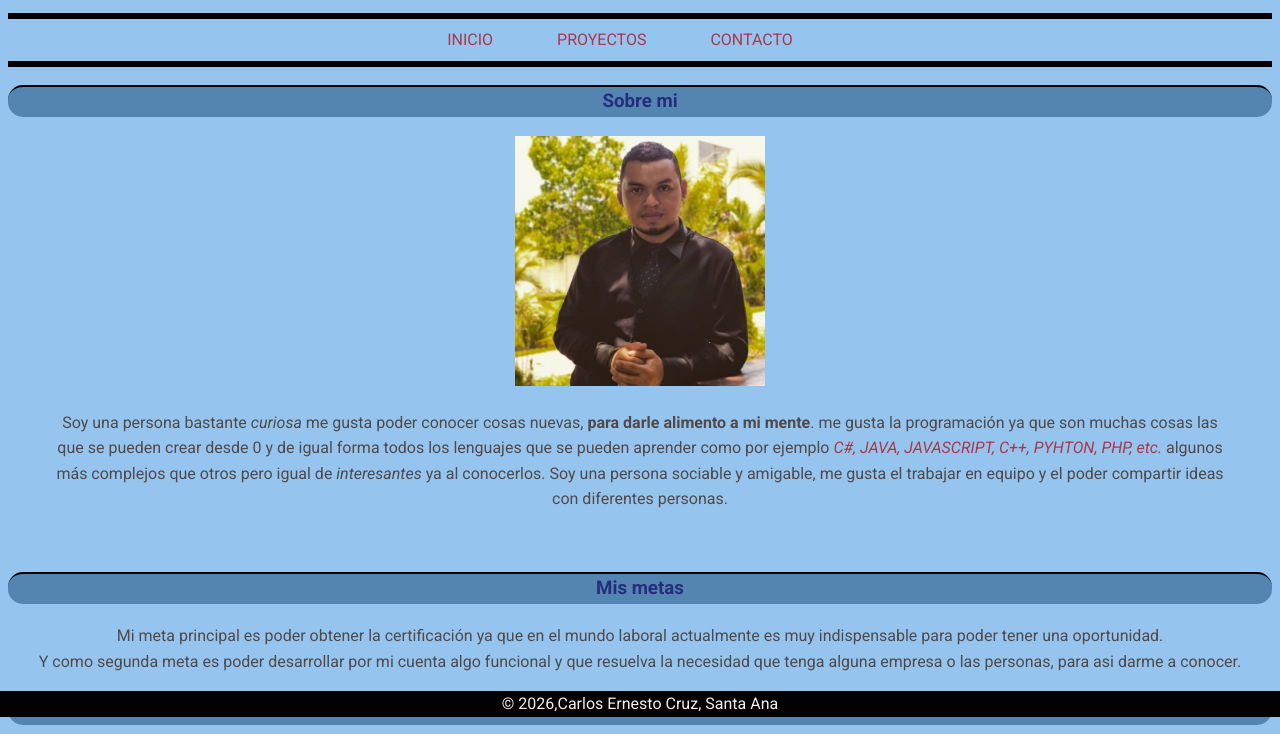
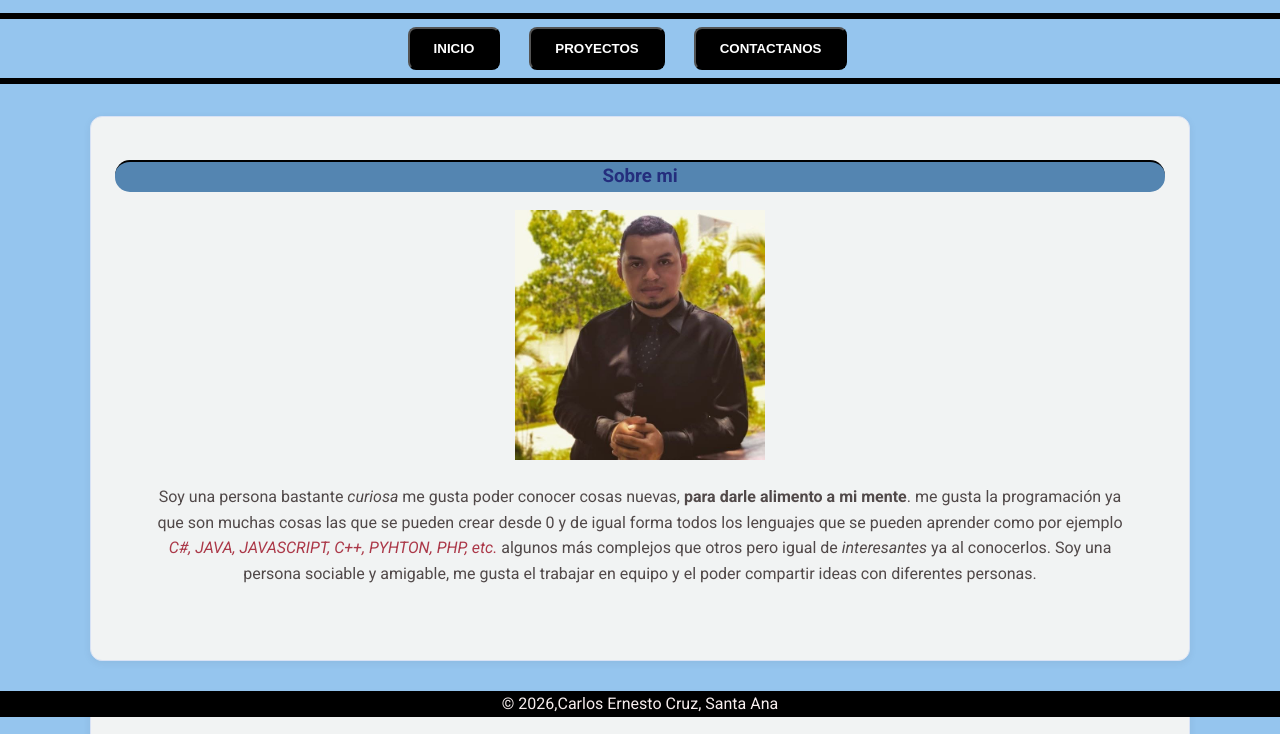
Before and after one commit to cruzclavell/mi-portafolio, a plain HTML site: page index.html in a window 1280 px wide. Shown: the part 83-817 px from the top of the page. Drawn offline with Linux system fonts and the light colour scheme; a web font is replaced by a local one.

Commit message:
Aplica modelo de caja, tarjetas y botones

```diff
--- a/css/estilos.css
+++ b/css/estilos.css
@@ -1,3 +1,8 @@
+    /* Primeras reglas de tu archivo */
+    *, *::before, *::after { box-sizing: border-box; }
+    body { margin: 0; }
+    img { max-width: 100%; height: auto; }
+    /* Valores abreviados */
 :root {
     /*Paleta del sitio*/
     --primario: #242e7d;
@@ -29,14 +34,10 @@ h1, h2, h3 {
 a {
     color: var(--secundario);
     text-decoration: none;
-    padding: 10px;
 }
 
 a:hover {
-    color: var(--acento2);
     text-decoration: underline;
-    background-color: var(--acento);
-    border-radius: 14px;
 }
 
 .destacado {
@@ -82,3 +83,39 @@ main table {
 main table td, main table th {
     border: 1px solid black;
 }
+
+.contenedor {
+    width: 90%;
+    max-width: 1100px; /* nunca más ancho que esto */
+    margin: 0 auto; /* centrado horizontal */
+}
+
+.tarjeta{
+    background: #f1f3f3;
+    padding: 1.5rem;
+    border: 1px solid #D8E2F5;
+    border-radius: 12px;
+    margin-bottom: 1.5rem;
+    box-shadow: 0 2px 8px rgba(0, 0, 0, 0.06);
+    margin-top: 2rem;
+}
+
+.boton {
+    display: inline-block;
+    padding: 0.75rem 1.5rem;
+    background: var(--acento);
+    color: #FFFFFF;
+    border-radius: 8px;
+    font-weight: 600;
+    margin-right: 25PX;
+}
+
+.boton:hover { background: #5485b1; }
+
+p{
+    margin-bottom: 1.5rem;
+}
+
+form {
+    display: inline-block;
+}
--- a/index.html
+++ b/index.html
@@ -1,29 +1,40 @@
 <!DOCTYPE html>
 <html lang="es">
+
 <head>
     <meta charset="UTF-8">
     <meta name="viewport" content="width=device-width, initial-scale=1.0">
     <title>Index</title>
     <link rel="preconnect" href="https://fonts.googleapis.com">
     <link rel="preconnect" href="https://fonts.gstatic.com" crossorigin>
-    <link href="https://fonts.googleapis.com/css2?family=Roboto:ital,wght@0,100..900;1,100..900&display=swap" rel="stylesheet">
-    <link href="https://fonts.googleapis.com/css2?family=Roboto:ital,wght@0,100..900;1,100..900&family=Science+Gothic:wght@100..900&display=swap" rel="stylesheet">
-    <link href="https://fonts.googleapis.com/css2?family=Roboto:ital,wght@0,100..900;1,100..900&family=Science+Gothic:wght@100..900&family=Space+Grotesk:wght@300..700&display=swap" rel="stylesheet">
-    <link href="https://fonts.googleapis.com/css2?family=PT+Serif:ital,wght@0,400;0,700;1,400;1,700&family=Roboto:ital,wght@0,100..900;1,100..900&family=Science+Gothic:wght@100..900&family=Space+Grotesk:wght@300..700&display=swap" rel="stylesheet">
-    <link href="https://fonts.googleapis.com/css2?family=Geist+Mono:ital,wght@0,100..900;1,100..900&family=PT+Serif:ital,wght@0,400;0,700;1,400;1,700&family=Roboto:ital,wght@0,100..900;1,100..900&family=Science+Gothic:wght@100..900&family=Space+Grotesk:wght@300..700&display=swap" rel="stylesheet">
+    <link href="https://fonts.googleapis.com/css2?family=Roboto:ital,wght@0,100..900;1,100..900&display=swap"
+        rel="stylesheet">
+    <link
+        href="https://fonts.googleapis.com/css2?family=Roboto:ital,wght@0,100..900;1,100..900&family=Science+Gothic:wght@100..900&display=swap"
+        rel="stylesheet">
+    <link
+        href="https://fonts.googleapis.com/css2?family=Roboto:ital,wght@0,100..900;1,100..900&family=Science+Gothic:wght@100..900&family=Space+Grotesk:wght@300..700&display=swap"
+        rel="stylesheet">
+    <link
+        href="https://fonts.googleapis.com/css2?family=PT+Serif:ital,wght@0,400;0,700;1,400;1,700&family=Roboto:ital,wght@0,100..900;1,100..900&family=Science+Gothic:wght@100..900&family=Space+Grotesk:wght@300..700&display=swap"
+        rel="stylesheet">
+    <link
+        href="https://fonts.googleapis.com/css2?family=Geist+Mono:ital,wght@0,100..900;1,100..900&family=PT+Serif:ital,wght@0,400;0,700;1,400;1,700&family=Roboto:ital,wght@0,100..900;1,100..900&family=Science+Gothic:wght@100..900&family=Space+Grotesk:wght@300..700&display=swap"
+        rel="stylesheet">
 
     <!-- Estilos del sitio-->
     <link rel="stylesheet" href="css/estilos.css">
 </head>
-<body id="inicio" >
+
+<body id="inicio">
     <!-- Inicia H1-->
     <Header>
         <h1>Nombre: Carlos Ernesto Cruz Clavel </h1>
         <hr>
         <nav>
-            <a style="margin-right: 40px;" href="#inicio">INICIO</a>
-            <a style="margin-right: 40px;" href="proyectos.html">PROYECTOS</a>
-            <a style="margin-right: 40px;" href="contacto.html">CONTACTO</a>
+            <button type="button" class="boton" onclick="location.href='index.html'">INICIO</a></button>
+            <button type="button" class="boton" onclick="location.href='proyectos.html'">PROYECTOS</a></button>
+            <button type="button" class="boton" onclick="location.href='contacto.html'">CONTACTANOS</a></button>
         </nav>
         <hr>
     </Header>
@@ -31,25 +42,33 @@
 
 
     <!-- Inicia main -->
+    <div class="contenedor">
         <main>
-        <section id="sec1">
+            <section class="tarjeta" id="sec1" >
                 <h3>Sobre mi</h3>
                 <figure>
                     <img src="img/perfil.jpg" alt="sobre mi" width="250px" height="250px" loading="lazy">
                     <figcaption>
-                        <p>Soy una persona bastante <em>curiosa</em> me gusta poder conocer cosas nuevas, <strong>para darle alimento a mi mente</strong>. me gusta la programación
-                        ya que son muchas cosas las que se pueden crear desde 0 y de igual forma todos los lenguajes que se pueden aprender como por ejemplo <em class="destacado">C#, JAVA, JAVASCRIPT, C++, PYHTON, PHP, etc.</em> algunos más complejos que otros pero igual de
-                        <em>interesantes</em> ya al conocerlos. Soy una persona sociable y amigable, me gusta el trabajar en equipo y el poder compartir ideas con diferentes personas.</p>
+                        <p>Soy una persona bastante <em>curiosa</em> me gusta poder conocer cosas nuevas, <strong>para
+                                darle alimento a mi mente</strong>. me gusta la programación
+                            ya que son muchas cosas las que se pueden crear desde 0 y de igual forma todos los lenguajes
+                            que se pueden aprender como por ejemplo <em class="destacado">C#, JAVA, JAVASCRIPT, C++,
+                                PYHTON, PHP, etc.</em> algunos más complejos que otros pero igual de
+                            <em>interesantes</em> ya al conocerlos. Soy una persona sociable y amigable, me gusta el
+                            trabajar en equipo y el poder compartir ideas con diferentes personas.
+                        </p>
                     </figcaption>
                 </figure>
                 <br>
             </section>
-        <section id="sec2">
+            <section class="tarjeta" id="sec2">
                 <h3>Mis metas</h3>
-                <article>Mi meta principal es poder obtener la certificación ya que en el mundo laboral actualmente es muy indispensable para poder tener una oportunidad.</article>
-                <article>Y como segunda meta es poder desarrollar por mi cuenta algo funcional y que resuelva la necesidad que tenga alguna empresa o las personas, para asi darme a conocer.</article>
+                <article>Mi meta principal es poder obtener la certificación ya que en el mundo laboral actualmente es
+                    muy indispensable para poder tener una oportunidad.</article>
+                <article>Y como segunda meta es poder desarrollar por mi cuenta algo funcional y que resuelva la
+                    necesidad que tenga alguna empresa o las personas, para asi darme a conocer.</article>
             </section>
-        <section id="sec3">
+            <section class="tarjeta" id="sec3">
                 <h3>Habilidades</h3>
                 <ul>
                     <li">Atención al cliente</li>
@@ -60,6 +79,7 @@
                 </ul>
             </section>
         </main>
+    </div>
     <!-- termina main -->
     <br>
     <br>
@@ -68,4 +88,5 @@
 
 
 </body>
+
 </html>
```
Also changed, not shown: contacto.html (+28 -12 lines), proyectos.html (+23 -12 lines). Lines whose indentation alone changed are shown as unchanged.
